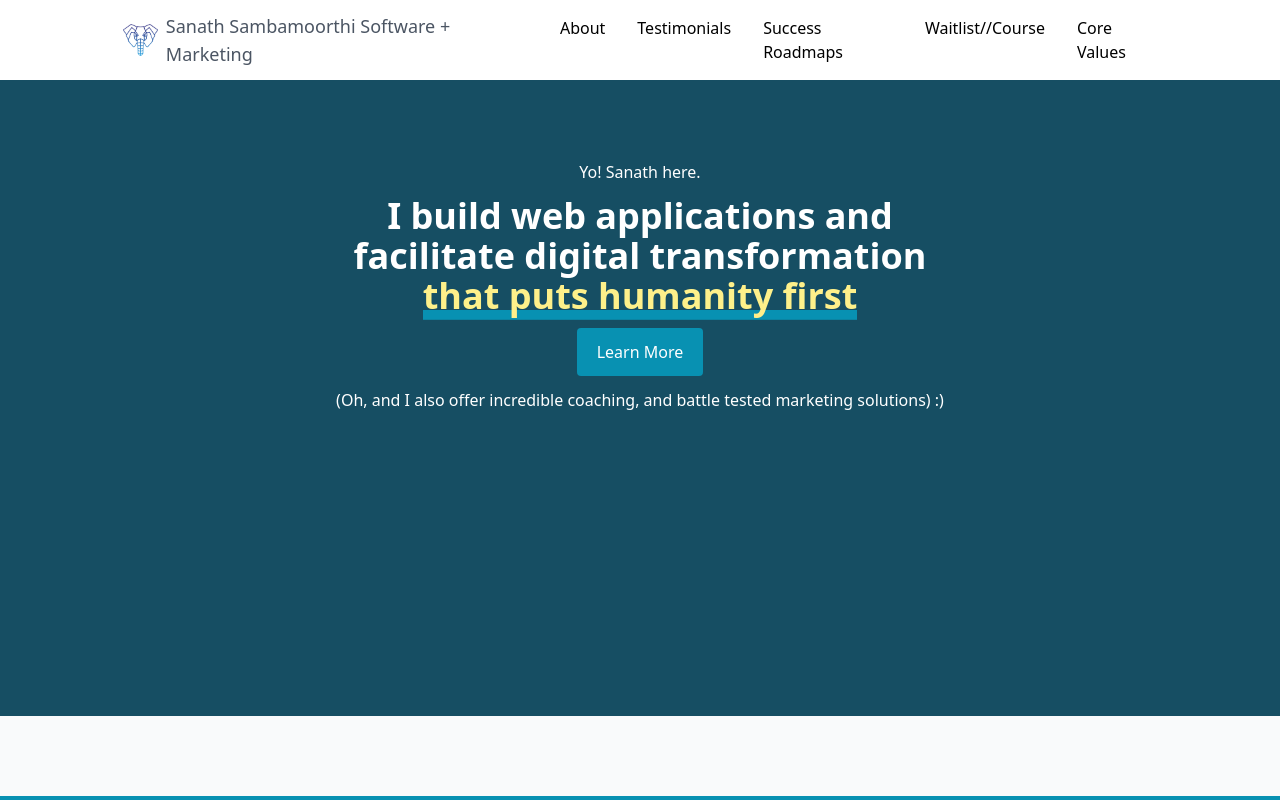
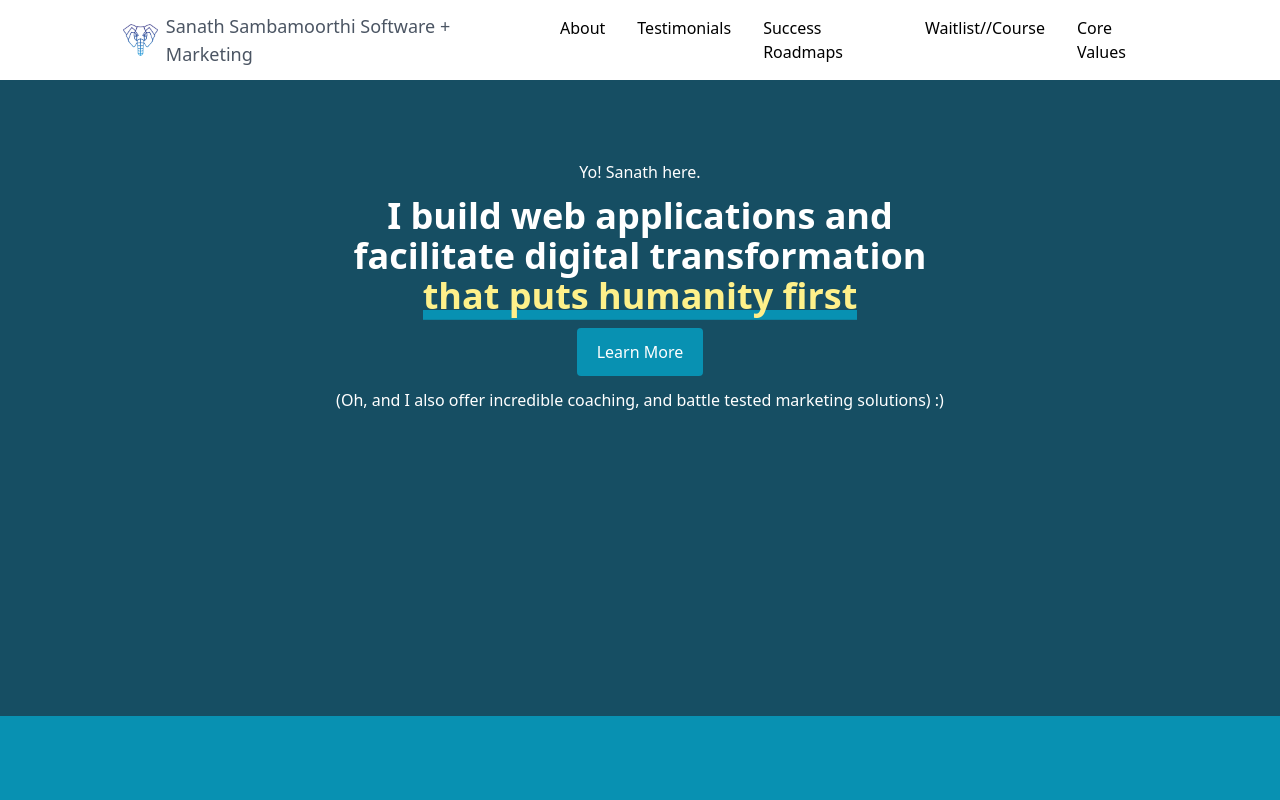
Before and after one commit to Gadget-Software/website, a SvelteKit app: page / in a window 1280 px wide. Shown: the top 800 px of the page. Built offline with nearby package versions, Linux system fonts and the light colour scheme.

Commit message:
Clean up page layout by removing unused elements
Removed unnecessary div and column elements from the page.

```diff
--- a/src/routes/+page.svelte
+++ b/src/routes/+page.svelte
@@ -28,12 +28,6 @@
     <div class="h-56"></div>
   </Column>
 </div>
-
-<div class="bg-gray-50 pb-10 md:pb-20">
-  <Column class="flex flex-col gap-8">
-  </Column>
-</div>
-
 <section id="about" class="bg-cyan-600 text-white py-10 md:py-20">
   <Column contentClass="max-w-md md:max-w-screen-md lg:max-w-screen-lg xl:max-w-screen-xl flex flex-col gap-4 text-lg px-4">
     <p class="big-text">
```
